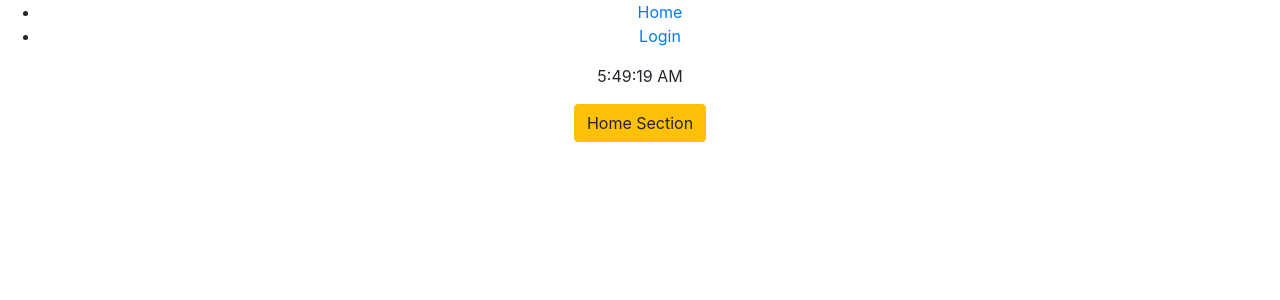
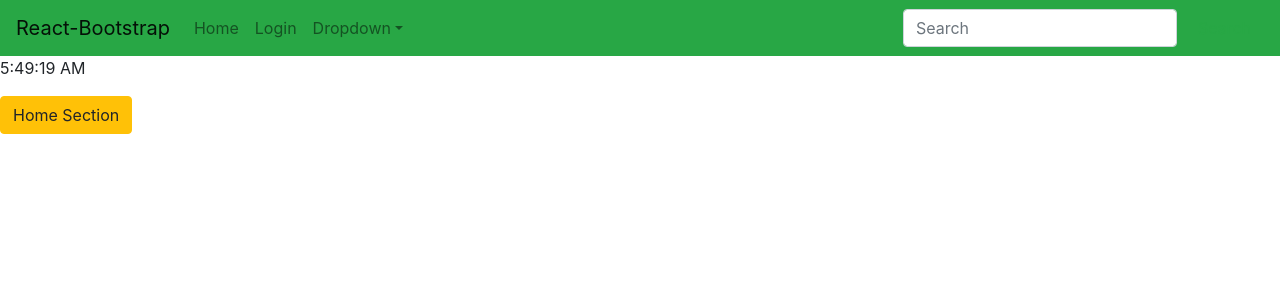
Before and after one commit to userrails/ReviewReact, a React (Create React App) app: page / in a window 1280 px wide. Shown: the top 300 px of the page. Built offline with nearby package versions, Linux system fonts and the light colour scheme.

Commit message:
added navbar

```diff
--- a/src/App.js
+++ b/src/App.js
@@ -2,15 +2,15 @@ import React, { Component } from 'react';
 import { BrowserRouter as Router } from 'react-router-dom';
 import './App.css';
 import Blink from './Blink';
-import Navigation from './Navigation';
 import NavigationLinkRelatedContent from './NavigationLinkRelatedContent';
+import Header from './Header.jsx';
 
 class App extends Component {
   render() {
     return (
       <Router>
-        <div className="App">
-          <Navigation />
+        <div>
+          <Header />
           <Blink />
           <NavigationLinkRelatedContent />
         </div>
--- /dev/null
+++ b/src/Header.jsx
@@ -0,0 +1,36 @@
+import React from 'react';
+
+import { Navbar, Nav, NavDropdown, Form, FormControl, Button } from 'react-bootstrap';
+import { BrowserRouter as Router, Link } from 'react-router-dom';
+
+class Header extends React.Component {
+  render() {
+    return (
+      <div>
+        <Navbar bg="success" expand="lg">
+          <Navbar.Brand href="#home">React-Bootstrap</Navbar.Brand>
+          <Navbar.Toggle aria-controls="basic-navbar-nav" />
+          <Navbar.Collapse id="basic-navbar-nav">
+            <Nav className="mr-auto">
+              <Link className="nav-link" to={'/'}>Home</Link>
+              <Link className="nav-link" to={'/Login'}>Login</Link>
+              <NavDropdown title="Dropdown" id="basic-nav-dropdown">
+                <NavDropdown.Item href="#action/3.1">Action</NavDropdown.Item>
+                <NavDropdown.Item href="#action/3.2">Another action</NavDropdown.Item>
+                <NavDropdown.Item href="#action/3.3">Something</NavDropdown.Item>
+                <NavDropdown.Divider />
+                <NavDropdown.Item href="#action/3.4">Separated link</NavDropdown.Item>
+              </NavDropdown>
+            </Nav>
+            <Form inline>
+              <FormControl type="text" placeholder="Search" className="mr-sm-2" />
+              <Button variant="outline-success">Search</Button>
+            </Form>
+          </Navbar.Collapse>
+        </Navbar>
+      </div>
+    );
+  }
+}
+
+export default Header;
--- a/src/Navigation.js
+++ /dev/null
@@ -1,19 +0,0 @@
-import { BrowserRouter as Router, Switch, Link } from 'react-router-dom';
-import React, { Component } from 'react';
-
-class Navigation extends Component {
-   render() {
-      return (
-         <div>
-            {/* these are the links, can be navigation bar */}
-            <Switch>
-            <ul>
-               <li><Link to={'/'}>Home</Link></li>
-               <li><Link to={'/Login'}>Login</Link></li>
-            </ul>
-            </Switch>
-         </div>
-      );
-   }
-}
-export default Navigation;
--- a/src/index.js
+++ b/src/index.js
@@ -1,7 +1,7 @@
 import React from 'react';
 import ReactDOM from 'react-dom';
 import './index.css';
-import '../node_modules/bootstrap/dist/css/bootstrap.min.css';
+import '../node_modules/bootstrap/dist/css/bootstrap.css';
 import App from './App';
 import * as serviceWorker from './serviceWorker';
 
```
